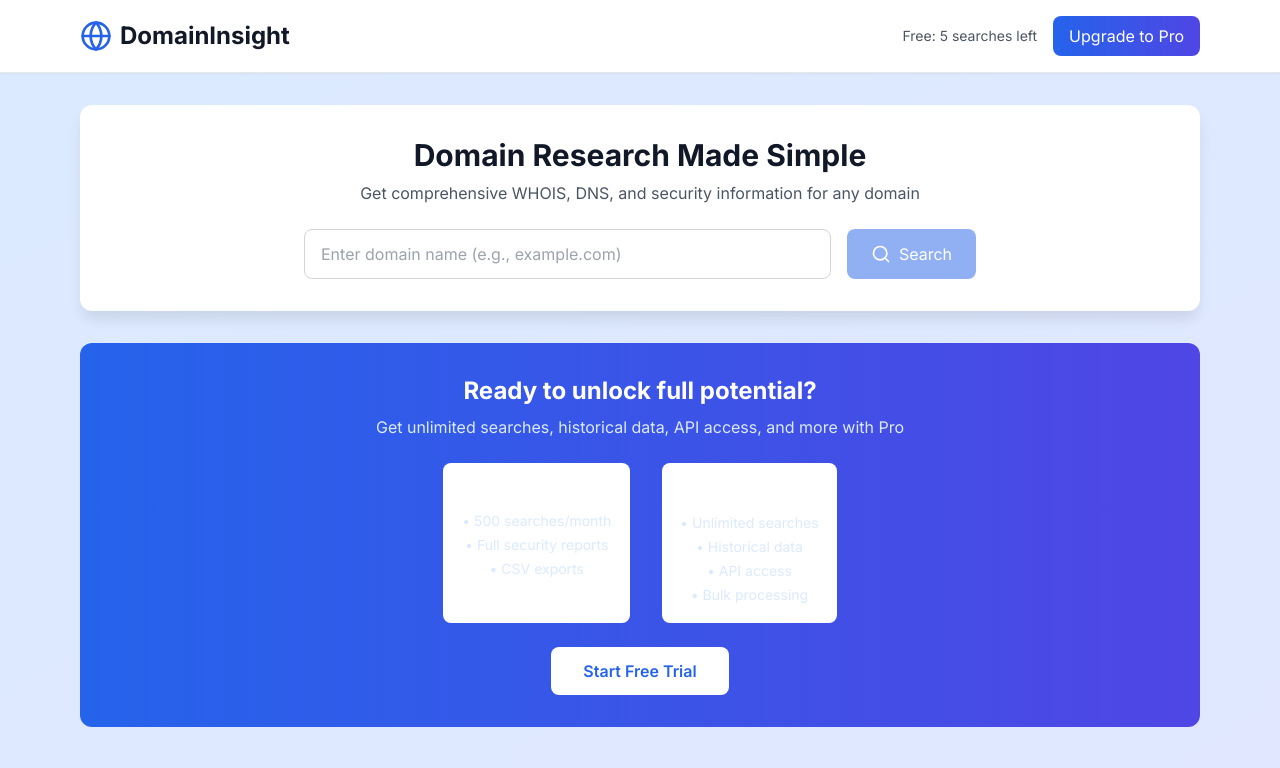
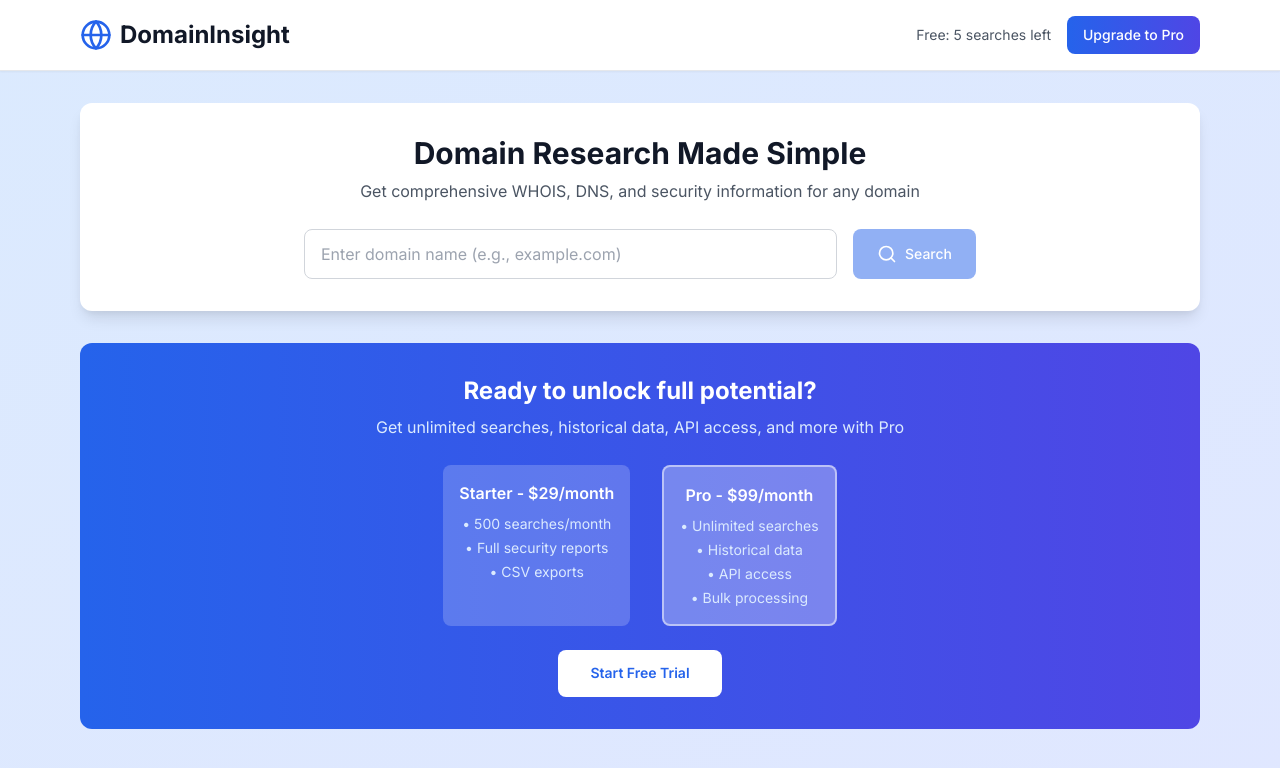
Before and after one commit to michalpixels/domain-research-mvp, a Next.js app: page / in a window 1280 px wide. Shown: the top 768 px of the page. Built offline with nearby package versions, Linux system fonts and the light colour scheme.

Commit message:
changed all styling issues globals.css

```diff
--- a/src/app/globals.css
+++ b/src/app/globals.css
@@ -1,13 +1,575 @@
+/* src/app/globals.css - Complete styling override */
 @tailwind base;
 @tailwind components;
 @tailwind utilities;
 
-/* Fallback styles if Tailwind doesn't load */
-body { font-family: -apple-system, BlinkMacSystemFont, sans-serif; }
-.bg-gradient-to-br { background: linear-gradient(to bottom right, #dbeafe, #e0e7ff); }
-.bg-white { background: white; }
-.shadow-lg { box-shadow: 0 10px 15px -3px rgb(0 0 0 / 0.1); }
-.rounded-xl { border-radius: 0.75rem; }
-.p-8 { padding: 2rem; }
-.px-4 { padding-left: 1rem; padding-right: 1rem; }
-.py-3 { padding-top: 0.75rem; padding-bottom: 0.75rem; }
+/* Reset and base styles */
+* {
+  box-sizing: border-box;
+  margin: 0;
+  padding: 0;
+}
+
+body {
+  font-family: -apple-system, BlinkMacSystemFont, 'Segoe UI', Roboto, sans-serif;
+  line-height: 1.6;
+  color: #374151;
+}
+
+/* Layout utilities */
+.min-h-screen {
+  min-height: 100vh;
+}
+
+.max-w-6xl {
+  max-width: 72rem;
+}
+
+.mx-auto {
+  margin-left: auto;
+  margin-right: auto;
+}
+
+/* Flexbox utilities */
+.flex {
+  display: flex;
+}
+
+.items-center {
+  align-items: center;
+}
+
+.justify-between {
+  justify-content: space-between;
+}
+
+.justify-center {
+  justify-content: center;
+}
+
+.space-x-2 > * + * {
+  margin-left: 0.5rem;
+}
+
+.space-x-4 > * + * {
+  margin-left: 1rem;
+}
+
+.space-x-8 > * + * {
+  margin-left: 2rem;
+}
+
+.space-y-1 > * + * {
+  margin-top: 0.25rem;
+}
+
+.space-y-3 > * + * {
+  margin-top: 0.75rem;
+}
+
+/* Grid utilities */
+.grid {
+  display: grid;
+}
+
+.grid-cols-1 {
+  grid-template-columns: repeat(1, minmax(0, 1fr));
+}
+
+.gap-6 {
+  gap: 1.5rem;
+}
+
+@media (min-width: 1024px) {
+  .lg\:grid-cols-2 {
+    grid-template-columns: repeat(2, minmax(0, 1fr));
+  }
+}
+
+/* Background utilities */
+.bg-gradient-to-br {
+  background: linear-gradient(to bottom right, #dbeafe, #e0e7ff);
+}
+
+.from-blue-50 {
+  --tw-gradient-from: #eff6ff;
+}
+
+.to-indigo-100 {
+  --tw-gradient-to: #e0e7ff;
+}
+
+.bg-white {
+  background-color: white;
+}
+
+.bg-blue-600 {
+  background-color: #2563eb;
+}
+
+.bg-blue-700 {
+  background-color: #1d4ed8;
+}
+
+.bg-green-600 {
+  background-color: #16a34a;
+}
+
+.bg-green-700 {
+  background-color: #15803d;
+}
+
+.bg-gray-50 {
+  background-color: #f9fafb;
+}
+
+.bg-yellow-50 {
+  background-color: #fefce8;
+}
+
+.bg-blue-50 {
+  background-color: #eff6ff;
+}
+
+.bg-gradient-to-r {
+  background: linear-gradient(to right, var(--tw-gradient-stops));
+}
+
+.from-blue-600 {
+  --tw-gradient-from: #2563eb;
+  --tw-gradient-stops: var(--tw-gradient-from), var(--tw-gradient-to, rgba(37, 99, 235, 0));
+}
+
+.to-indigo-600 {
+  --tw-gradient-to: #4f46e5;
+}
+
+.hover\:from-blue-700:hover {
+  --tw-gradient-from: #1d4ed8;
+}
+
+.hover\:to-indigo-700:hover {
+  --tw-gradient-to: #4338ca;
+}
+
+/* Text utilities */
+.text-2xl {
+  font-size: 1.5rem;
+  line-height: 2rem;
+}
+
+.text-3xl {
+  font-size: 1.875rem;
+  line-height: 2.25rem;
+}
+
+.text-xl {
+  font-size: 1.25rem;
+  line-height: 1.75rem;
+}
+
+.text-sm {
+  font-size: 0.875rem;
+  line-height: 1.25rem;
+}
+
+.text-xs {
+  font-size: 0.75rem;
+  line-height: 1rem;
+}
+
+.font-bold {
+  font-weight: 700;
+}
+
+.font-semibold {
+  font-weight: 600;
+}
+
+.font-medium {
+  font-weight: 500;
+}
+
+.font-mono {
+  font-family: ui-monospace, SFMono-Regular, "SF Mono", Consolas, "Liberation Mono", Menlo, monospace;
+}
+
+.text-white {
+  color: white;
+}
+
+.text-gray-900 {
+  color: #111827;
+}
+
+.text-gray-600 {
+  color: #4b5563;
+}
+
+.text-gray-500 {
+  color: #6b7280;
+}
+
+.text-blue-600 {
+  color: #2563eb;
+}
+
+.text-blue-700 {
+  color: #1d4ed8;
+}
+
+.text-blue-800 {
+  color: #1e40af;
+}
+
+.text-blue-100 {
+  color: #dbeafe;
+}
+
+.text-green-600 {
+  color: #16a34a;
+}
+
+.text-red-600 {
+  color: #dc2626;
+}
+
+.text-yellow-800 {
+  color: #92400e;
+}
+
+.text-center {
+  text-align: center;
+}
+
+/* Spacing utilities */
+.p-4 {
+  padding: 1rem;
+}
+
+.p-6 {
+  padding: 1.5rem;
+}
+
+.p-8 {
+  padding: 2rem;
+}
+
+.px-2 {
+  padding-left: 0.5rem;
+  padding-right: 0.5rem;
+}
+
+.px-4 {
+  padding-left: 1rem;
+  padding-right: 1rem;
+}
+
+.px-6 {
+  padding-left: 1.5rem;
+  padding-right: 1.5rem;
+}
+
+.px-8 {
+  padding-left: 2rem;
+  padding-right: 2rem;
+}
+
+.py-1 {
+  padding-top: 0.25rem;
+  padding-bottom: 0.25rem;
+}
+
+.py-2 {
+  padding-top: 0.5rem;
+  padding-bottom: 0.5rem;
+}
+
+.py-3 {
+  padding-top: 0.75rem;
+  padding-bottom: 0.75rem;
+}
+
+.py-4 {
+  padding-top: 1rem;
+  padding-bottom: 1rem;
+}
+
+.py-8 {
+  padding-top: 2rem;
+  padding-bottom: 2rem;
+}
+
+.mt-1 {
+  margin-top: 0.25rem;
+}
+
+.mt-4 {
+  margin-top: 1rem;
+}
+
+.mt-6 {
+  margin-top: 1.5rem;
+}
+
+.mt-8 {
+  margin-top: 2rem;
+}
+
+.mb-2 {
+  margin-bottom: 0.5rem;
+}
+
+.mb-4 {
+  margin-bottom: 1rem;
+}
+
+.mb-6 {
+  margin-bottom: 1.5rem;
+}
+
+.mb-8 {
+  margin-bottom: 2rem;
+}
+
+.ml-1 {
+  margin-left: 0.25rem;
+}
+
+.mr-1 {
+  margin-right: 0.25rem;
+}
+
+/* Border utilities */
+.border {
+  border-width: 1px;
+}
+
+.border-b {
+  border-bottom-width: 1px;
+}
+
+.border-2 {
+  border-width: 2px;
+}
+
+.border-gray-300 {
+  border-color: #d1d5db;
+}
+
+.border-yellow-200 {
+  border-color: #fde047;
+}
+
+.border-blue-200 {
+  border-color: #93c5fd;
+}
+
+.border-white {
+  border-color: white;
+}
+
+.border-opacity-50 {
+  border-color: rgba(255, 255, 255, 0.5);
+}
+
+/* Border radius utilities */
+.rounded {
+  border-radius: 0.25rem;
+}
+
+.rounded-lg {
+  border-radius: 0.5rem;
+}
+
+.rounded-xl {
+  border-radius: 0.75rem;
+}
+
+/* Shadow utilities */
+.shadow-sm {
+  box-shadow: 0 1px 2px 0 rgb(0 0 0 / 0.05);
+}
+
+.shadow-lg {
+  box-shadow: 0 10px 15px -3px rgb(0 0 0 / 0.1), 0 4px 6px -2px rgb(0 0 0 / 0.05);
+}
+
+/* Width utilities */
+.w-full {
+  width: 100%;
+}
+
+.w-4 {
+  width: 1rem;
+}
+
+.w-5 {
+  width: 1.25rem;
+}
+
+.w-6 {
+  width: 1.5rem;
+}
+
+.w-8 {
+  width: 2rem;
+}
+
+.h-4 {
+  height: 1rem;
+}
+
+.h-5 {
+  height: 1.25rem;
+}
+
+.h-6 {
+  height: 1.5rem;
+}
+
+.h-8 {
+  height: 2rem;
+}
+
+.max-w-2xl {
+  max-width: 42rem;
+}
+
+.flex-1 {
+  flex: 1 1 0%;
+}
+
+/* Position utilities */
+.relative {
+  position: relative;
+}
+
+/* Display utilities */
+.inline {
+  display: inline;
+}
+
+.block {
+  display: block;
+}
+
+/* Form elements */
+input[type="text"] {
+  appearance: none;
+  border-radius: 0.5rem;
+  border: 1px solid #d1d5db;
+  padding: 0.75rem 1rem;
+  font-size: 1rem;
+  line-height: 1.5;
+  width: 100%;
+  transition: all 0.2s;
+}
+
+input[type="text"]:focus {
+  outline: none;
+  border-color: #2563eb;
+  box-shadow: 0 0 0 3px rgba(37, 99, 235, 0.1);
+}
+
+input[type="text"]::placeholder {
+  color: #9ca3af;
+}
+
+/* Button utilities */
+button {
+  cursor: pointer;
+  border: none;
+  font-weight: 500;
+  text-align: center;
+  transition: all 0.2s;
+  border-radius: 0.5rem;
+  padding: 0.75rem 1.5rem;
+  font-size: 0.875rem;
+}
+
+.hover\:bg-blue-700:hover {
+  background-color: #1d4ed8;
+}
+
+.hover\:bg-green-700:hover {
+  background-color: #15803d;
+}
+
+.hover\:bg-gray-50:hover {
+  background-color: #f9fafb;
+}
+
+.hover\:bg-gray-100:hover {
+  background-color: #f3f4f6;
+}
+
+.hover\:text-blue-700:hover {
+  color: #1d4ed8;
+}
+
+.disabled\:opacity-50:disabled {
+  opacity: 0.5;
+}
+
+.disabled\:cursor-not-allowed:disabled {
+  cursor: not-allowed;
+}
+
+/* Transitions */
+.transition-colors {
+  transition: color 0.15s ease-in-out, background-color 0.15s ease-in-out;
+}
+
+/* Animation utilities */
+.animate-spin {
+  animation: spin 1s linear infinite;
+}
+
+@keyframes spin {
+  from {
+    transform: rotate(0deg);
+  }
+  to {
+    transform: rotate(360deg);
+  }
+}
+
+/* Background opacity utilities */
+.bg-opacity-20 {
+  background-color: rgba(255, 255, 255, 0.2);
+}
+
+.bg-opacity-30 {
+  background-color: rgba(255, 255, 255, 0.3);
+}
+
+/* Underline utility */
+.underline {
+  text-decoration: underline;
+}
+
+/* Outline utility */
+.outline-none {
+  outline: none;
+}
+
+/* Custom responsive utilities */
+@media (max-width: 640px) {
+  .max-w-2xl {
+    max-width: 90%;
+  }
+
+  .grid-cols-1 {
+    grid-template-columns: 1fr;
+  }
+
+  .flex {
+    flex-direction: column;
+  }
+
+  .space-x-4 > * + * {
+    margin-left: 0;
+    margin-top: 1rem;
+  }
+}
```
